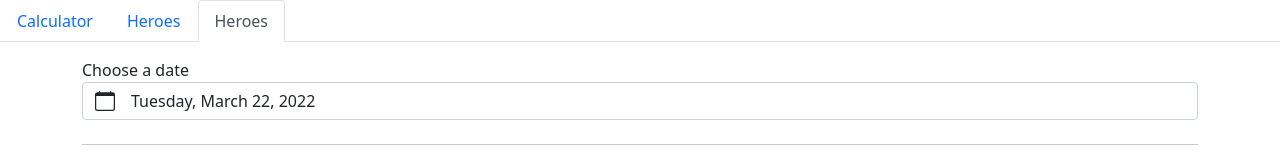
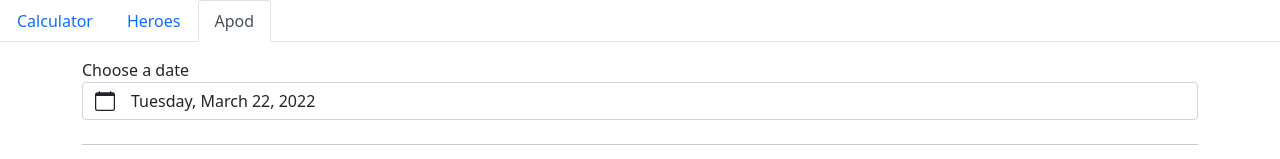
Before and after one commit to rojaldo/vue-course, a Vue app: page / in a window 1280 px wide. Shown: the top 159 px of the page. Built offline with nearby package versions, Linux system fonts and the light colour scheme; no server answers; what vue-youtube-embed would draw is missing.

Commit message:
apod tab fixed

```diff
--- a/src/App.vue
+++ b/src/App.vue
@@ -3,7 +3,7 @@
     <b-tabs content-class="mt-3">
       <b-tab title="Calculator"><calculator-component></calculator-component></b-tab>
       <b-tab title="Heroes"><heroes-component></heroes-component></b-tab>
-      <b-tab title="Heroes" active><apod-component></apod-component></b-tab>
+      <b-tab title="Apod" active><apod-component></apod-component></b-tab>
     </b-tabs>
   </div>
 </template>
```
